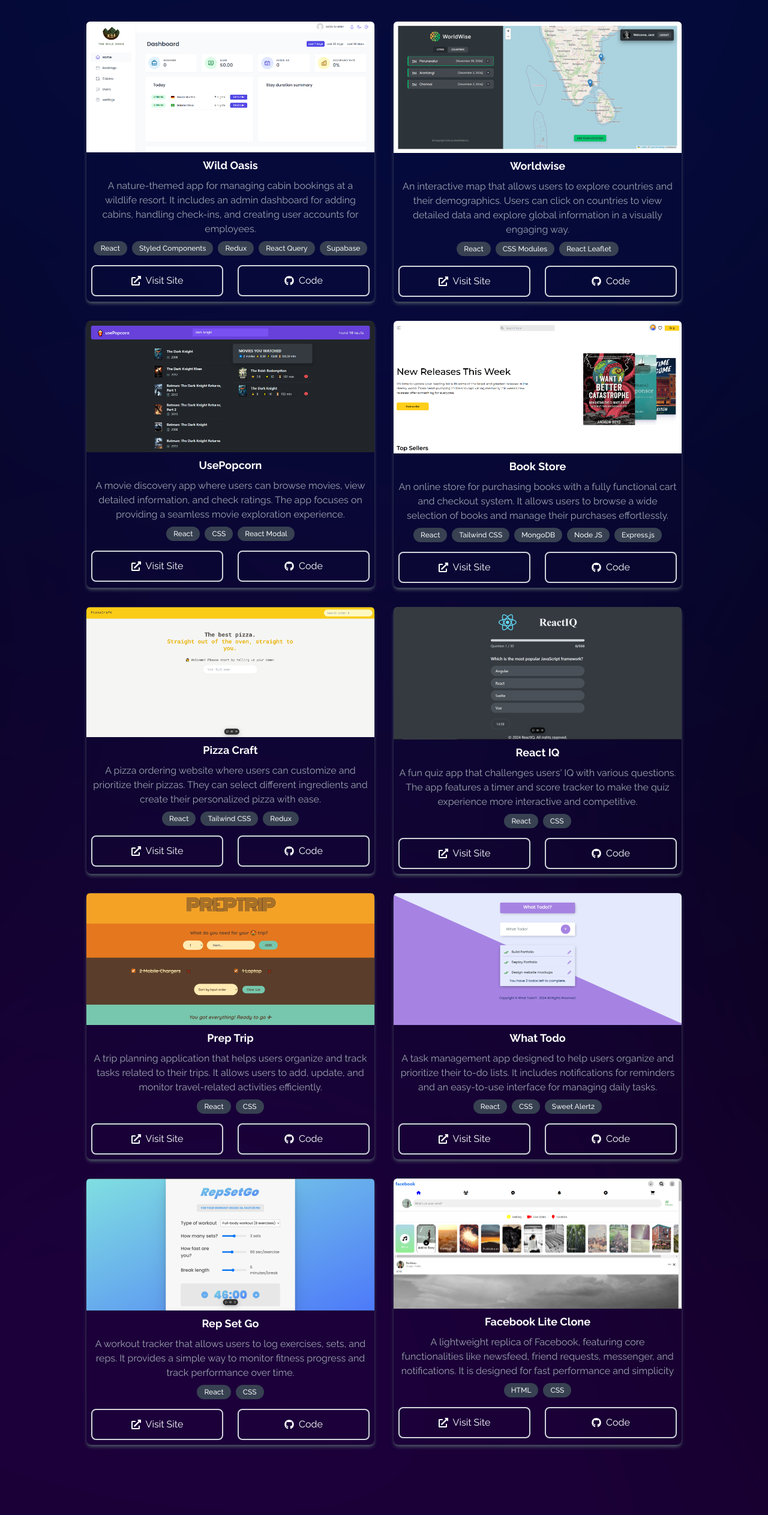
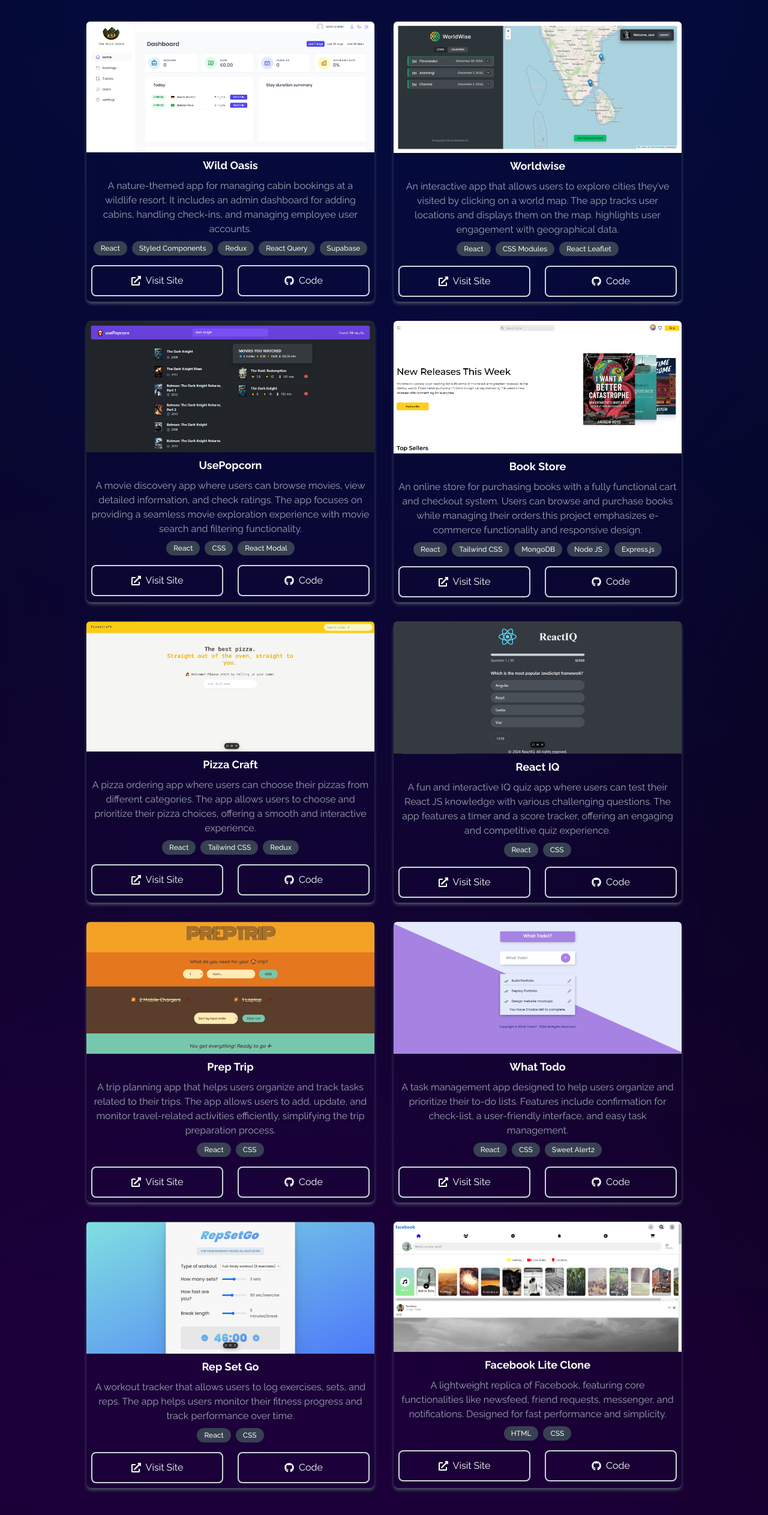
Before and after one commit to rahmath28/my-portfolio, a React (Vite) app: page / in a window 1280 px wide. Shown: the part 1484-4010 px from the top of the page at 60% size. Built offline with nearby package versions, Linux system fonts and the light colour scheme; no server answers.

Commit message:
Update Portfolio.jsx

```diff
--- a/src/components/Portfolio.jsx
+++ b/src/components/Portfolio.jsx
@@ -32,7 +32,7 @@ const Portfolio = () => {
       id: 1,
       title: "Wild Oasis",
       description:
-        "A nature-themed app for managing cabin bookings at a wildlife resort. It includes an admin dashboard for adding cabins, handling check-ins, and creating user accounts for employees.",
+        "A nature-themed app for managing cabin bookings at a wildlife resort. It includes an admin dashboard for adding cabins, handling check-ins, and managing employee user accounts.",
       src: wild_oasis,
       demo: "https://wild-oasis-by-ashik.vercel.app/",
       code: "https://github.com/ashikibrahim07/wild-oasis-by-ashik",
@@ -48,7 +48,7 @@ const Portfolio = () => {
       id: 2,
       title: "Worldwise",
       description:
-        "An interactive map that allows users to explore countries and their demographics. Users can click on countries to view detailed data and explore global information in a visually engaging way.",
+        "An interactive app that allows users to explore cities they’ve visited by clicking on a world map. The app tracks user locations and displays them on the map. highlights user engagement with geographical data.",
       src: worldwise,
       demo: "https://world-wise-plum-psi.vercel.app/",
       code: "https://github.com/ashikibrahim07/world-wise",
@@ -58,7 +58,7 @@ const Portfolio = () => {
       id: 3,
       title: "UsePopcorn",
       description:
-        "A movie discovery app where users can browse movies, view detailed information, and check ratings. The app focuses on providing a seamless movie exploration experience.",
+        "A movie discovery app where users can browse movies, view detailed information, and check ratings. The app focuses on providing a seamless movie exploration experience with movie search and filtering functionality.",
       src: use_popcorn,
       demo: "https://use-popcorn-by-ashik.vercel.app/",
       code: "https://github.com/ashikibrahim07/use-popcorn",
@@ -68,7 +68,7 @@ const Portfolio = () => {
       id: 4,
       title: "Book Store",
       description:
-        "An online store for purchasing books with a fully functional cart and checkout system. It allows users to browse a wide selection of books and manage their purchases effortlessly.",
+        "An online store for purchasing books with a fully functional cart and checkout system. Users can browse and purchase books while managing their orders.this project emphasizes e-commerce functionality and responsive design.",
       src: book_store,
       demo: "https://online-book-store-frontend-beta.vercel.app/",
       code: "https://github.com/ashikibrahim07/book-app-frontend",
@@ -84,7 +84,7 @@ const Portfolio = () => {
       id: 5,
       title: "Pizza Craft",
       description:
-        "A pizza ordering website where users can customize and prioritize their pizzas. They can select different ingredients and create their personalized pizza with ease.",
+        "A pizza ordering app where users can choose their pizzas from different categories. The app allows users to choose and prioritize their pizza choices, offering a smooth and interactive experience.",
       src: pizza_craft,
       demo: "https://pizza-craft.vercel.app/",
       code: "https://github.com/ashikibrahim07/pizza-craft",
@@ -94,7 +94,7 @@ const Portfolio = () => {
       id: 6,
       title: "React IQ",
       description:
-        "A fun quiz app that challenges users' IQ with various questions. The app features a timer and score tracker to make the quiz experience more interactive and competitive.",
+        "A fun and interactive IQ quiz app where users can test their React JS knowledge with various challenging questions. The app features a timer and a score tracker, offering an engaging and competitive quiz experience.",
       src: react_iq,
       demo: "https://react-iq-quiz.vercel.app/",
       code: "https://github.com/ashikibrahim07/react-iq-quiz-app",
@@ -104,7 +104,7 @@ const Portfolio = () => {
       id: 7,
       title: "Prep Trip",
       description:
-        "A trip planning application that helps users organize and track tasks related to their trips. It allows users to add, update, and monitor travel-related activities efficiently.",
+        "A trip planning app that helps users organize and track tasks related to their trips. The app allows users to add, update, and monitor travel-related activities efficiently, simplifying the trip preparation process.",
       src: prep_trip,
       demo: "https://prep-trip.vercel.app/",
       code: "https://github.com/ashikibrahim07/prep-trip",
@@ -114,7 +114,7 @@ const Portfolio = () => {
       id: 8,
       title: "What Todo",
       description:
-        "A task management app designed to help users organize and prioritize their to-do lists. It includes notifications for reminders and an easy-to-use interface for managing daily tasks.",
+        "A task management app designed to help users organize and prioritize their to-do lists. Features include confirmation for check-list, a user-friendly interface, and easy task management.",
       src: what_todo,
       demo: "https://what-todo-v1.vercel.app/",
       code: "https://github.com/ashikibrahim07/what-todo",
@@ -124,7 +124,7 @@ const Portfolio = () => {
       id: 9,
       title: "Rep Set Go",
       description:
-        "A workout tracker that allows users to log exercises, sets, and reps. It provides a simple way to monitor fitness progress and track performance over time.",
+        "A workout tracker that allows users to log exercises, sets, and reps. The app helps users monitor their fitness progress and track performance over time.",
       src: rep_set_go,
       demo: "https://rep-set-go-beta.vercel.app/",
       code: "https://github.com/ashikibrahim07/RepSetGo",
@@ -134,7 +134,7 @@ const Portfolio = () => {
       id: 10,
       title: "Facebook Lite Clone",
       description:
-        "A lightweight replica of Facebook, featuring core functionalities like newsfeed, friend requests, messenger, and notifications. It is designed for fast performance and simplicity",
+        "A lightweight replica of Facebook, featuring core functionalities like newsfeed, friend requests, messenger, and notifications. Designed for fast performance and simplicity.",
       src: fb_lite_clone,
       demo: "https://fb-lite-clone.netlify.app/",
       code: "https://github.com/ashikibrahim07/fb-lite-clone-using-html-css",
```
